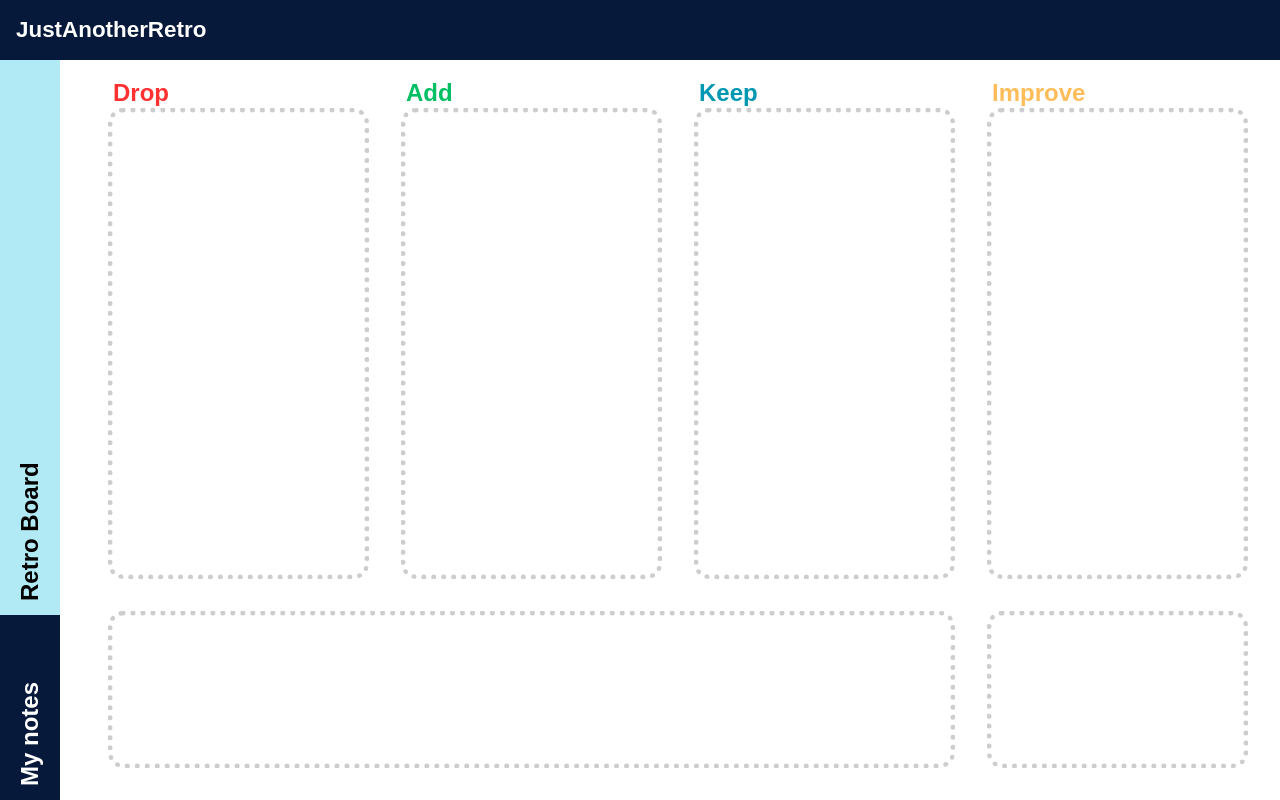
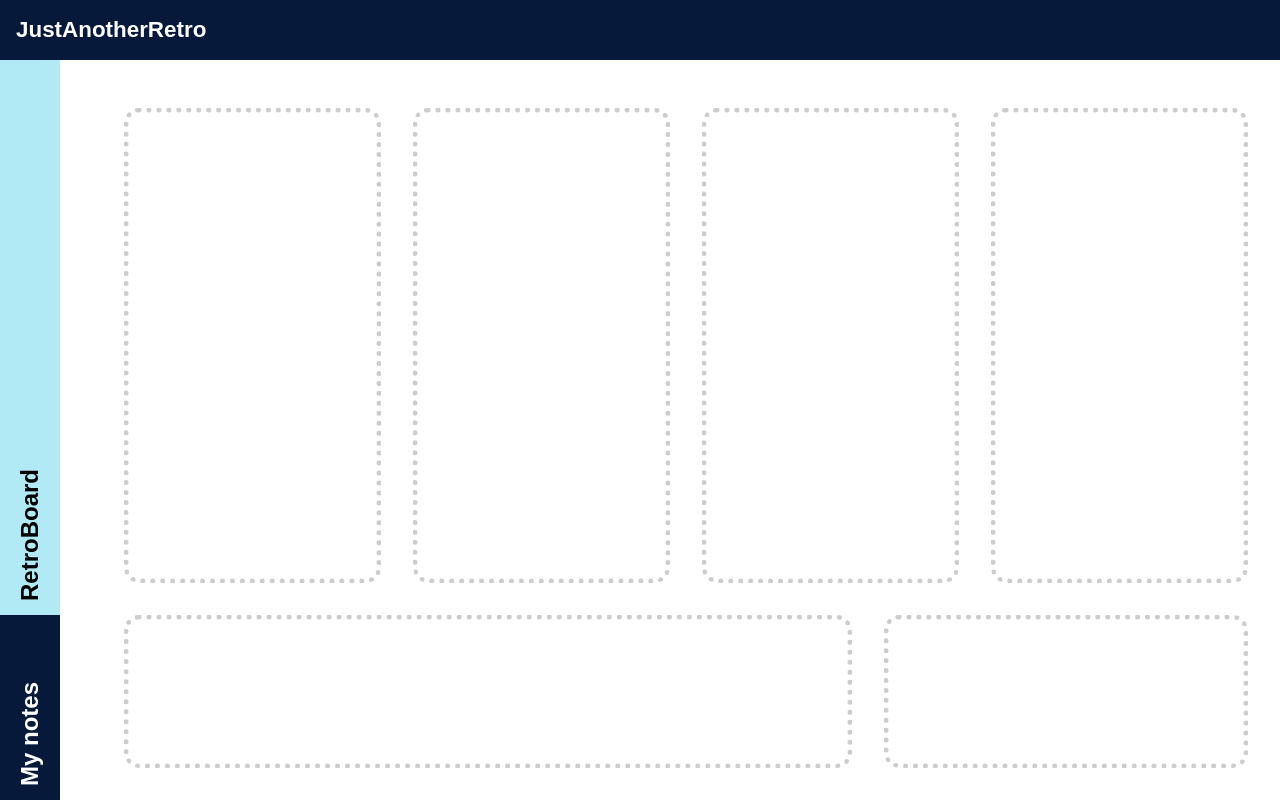
Before and after one commit to LenkoIvanov/VanillaRetroTool, a website built with Vite: page client/index.html in a window 1280 px wide. Built offline with nearby package versions, Linux system fonts and the light colour scheme.

Commit message:
refactor: layout refactoring

```diff
--- a/client/index.html
+++ b/client/index.html
@@ -10,29 +10,31 @@
     <header>
       <h1 class="headerTitle">JustAnotherRetro</h1>
     </header>
-    <aside class="side">
-      <div class="retroBoardSection">
-        <h2 class="retroTitle">Retro Board</h2>
-      </div>
-      <div class="myNotesSection">
-        <h2 class="notesTitle">My notes</h2>
-      </div>
-    </aside>
-    <main class="main mainLayout">
-      <section class="noteSection dropSection">
-        <h2 class="sectionHeading dropHeading">Drop</h2>
+    <main>
+      <section class="retroNotes">
+        <aside class="notesAside">
+          <h2 class="noteSectionTitle">RetroBoard</h2>
+        </aside>
+        <section class="notesSection">
+          <section class="noteColumn">
+          </section>
+          <section class="noteColumn">
+          </section>
+          <section class="noteColumn">
+          </section>
+          <section class="noteColumn">
+          </section>
+        </section>
       </section>
-      <section class="noteSection addSection">
-        <h2 class="sectionHeading addHeading">Add</h2>
+      <section class="myNotes">
+        <aside class="myAside">
+          <h2 class="mySectionTitle">My notes</h2>
+        </aside>
+        <section class="workspaceSection">
+          <section class="noteStore"></section>
+          <section class="workspace"></section>
+        </section>
       </section>
-      <section class="noteSection keepSection">
-        <h2 class="sectionHeading keepHeading">Keep</h2>
-      </section>
-      <section class="noteSection improveSection">
-        <h2 class="sectionHeading improveHeading">Improve</h2>
-      </section>
-      <section class="noteStore"></section>
-      <section class="workspace"></section>
     </main>
   </body>
 </html>
--- a/client/src/styles/main.css
+++ b/client/src/styles/main.css
@@ -4,16 +4,10 @@
 
 body {
   height: 100vh;
-  display: grid;
-  grid-template-rows: 60px 1fr;
-  grid-template-columns: 60px 1fr;
-  grid-template-areas:
-  "header header"
-  "side main";
 }
 
 header {
-  height: 100%;
+  height: 60px;
   padding: 1rem;
   display: flex;
   align-items: center;
@@ -27,16 +21,25 @@ header {
   font-size: 1.4rem;
 }
 
-aside {
-  height: 100%;
-  width: 100%;
-  grid-area: side;
-  background-color: var(--header-secondary);
+main {
+  height: calc(100% - 60px);
   display: grid;
   grid-template-rows: 3fr 1fr;
+  grid-template-areas:
+  "retroNotes"
+  "myNotes";
 }
 
-.retroBoardSection {
+.retroNotes {
+  grid-area: retroNotes;
+  display: grid;
+  grid-template-columns: 60px 1fr;
+  gap: 2rem;
+}
+
+.notesAside {
+  height: 100%;
+  width: 60px;
   background-color: var(--header-secondary);
   width: 3.75rem;
   color: black;
@@ -44,15 +47,36 @@ aside {
   display: flex;
   flex-direction: column-reverse;
   align-items: center;
-}
 
-.retroTitle {
+ .noteSectionTitle {
     transform: rotate(-90deg);
     width: 40px;
     white-space: nowrap;
   }
+}
 
-.myNotesSection {
+.notesSection {
+  display: grid;
+  grid-template-columns: repeat(4, 1fr);
+  gap: 2rem;
+  padding: 3rem 2rem 2rem 2rem;
+}
+
+.noteColumn {
+  position: relative;
+  border: 5px dotted var(--border-color);
+  border-radius: 15px;
+  height: 100%;
+}
+
+.myNotes {
+  grid-area: myNotes;
+  display: grid;
+  grid-template-columns: 60px 1fr;
+  gap: 2rem;
+}
+
+.myAside {
   background-color: var(--header-main);
   width: 3.75rem;
   color: white;
@@ -60,76 +84,22 @@ aside {
   display: flex;
   flex-direction: column-reverse;
   align-items: center;
-}
 
-.notesTitle {
+  .mySectionTitle {
     transform: rotate(-90deg);
     width: 40px;
     white-space: nowrap;
   }
-
-.main {
-  grid-area: main;
-  height: 100%;
-  padding: 3rem 2rem 2rem 3rem;
 }
 
-.mainLayout {
+.workspaceSection {
   display: grid;
-  grid-template-rows: 3fr 1fr;
-  grid-template-columns: 1fr 1fr 1fr 1fr;
+  grid-template-columns: 4fr 2fr;
   gap: 2rem;
-  grid-template-areas:
-  "drop add keep improve"
-  "store store store workspace";
-}
-
-.noteSection {
-  position: relative;
-  border: 5px dotted var(--border-color);
-  border-radius: 15px;
-  height: 100%;
-}
-
-.dropSection {
-  grid-area: drop;
-}
-
-.addSection {
-  grid-area: add;
-}
-
-.keepSection {
-  grid-area: keep;
-}
-
-.improveSection {
-  grid-area: improve;
-}
-
-.sectionHeading {
-  position: absolute;
-  top: -2.4rem;
-}
-
-.dropHeading {
-  color: var(--drop-note-color);
-}
-
-.addHeading {
-  color: var(--add-note-color);
-}
-
-.keepHeading {
-  color: var(--keep-note-color);
-}
-
-.improveHeading {
-  color: var(--improve-note-color);
+  padding: 0rem 2rem 2rem 2rem;
 }
 
 .noteStore {
-  grid-area: store;
   border: 5px dotted var(--border-color);
   border-radius: 15px;
   width: 100%;
@@ -137,7 +107,6 @@ aside {
 }
 
 .workspace {
-  grid-area: workspace;
   border: 5px dotted var(--border-color);
   border-radius: 15px;
   width: 100%;
```
Lines whose indentation alone changed are shown as unchanged.
